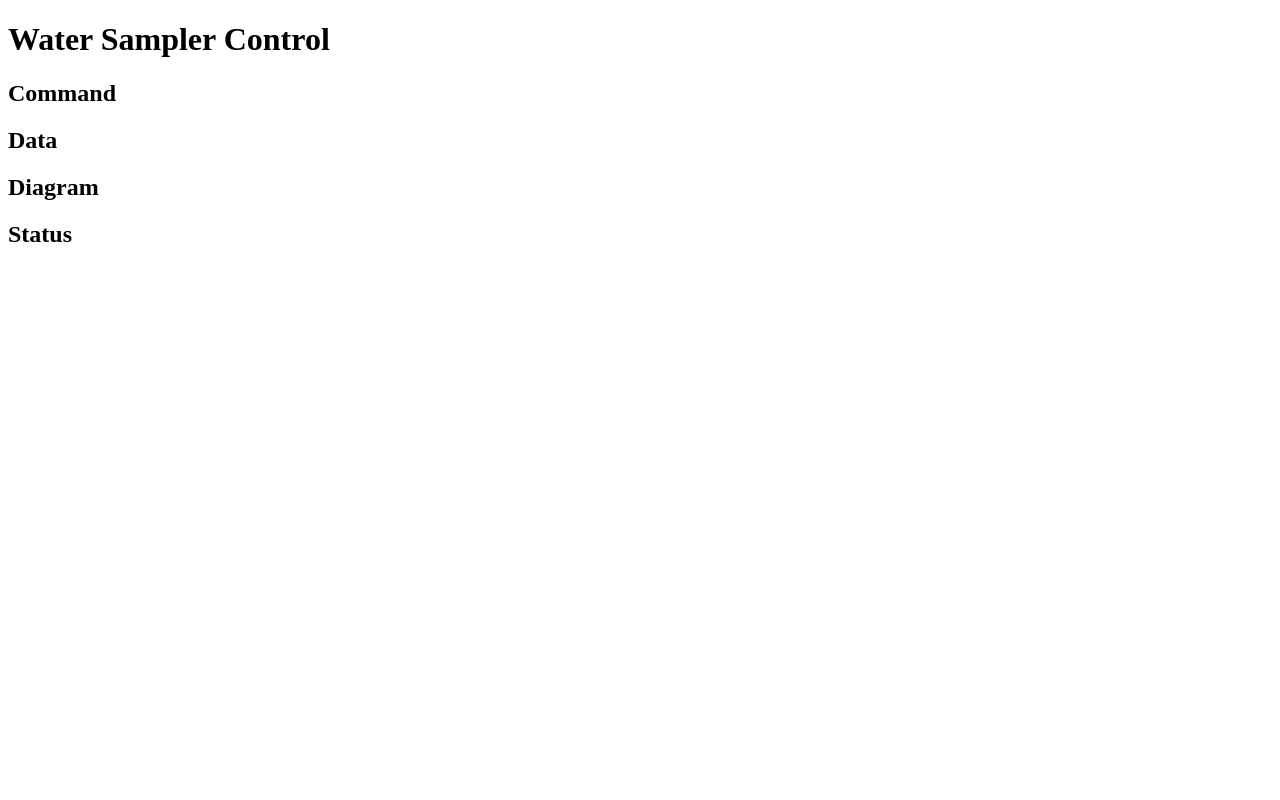
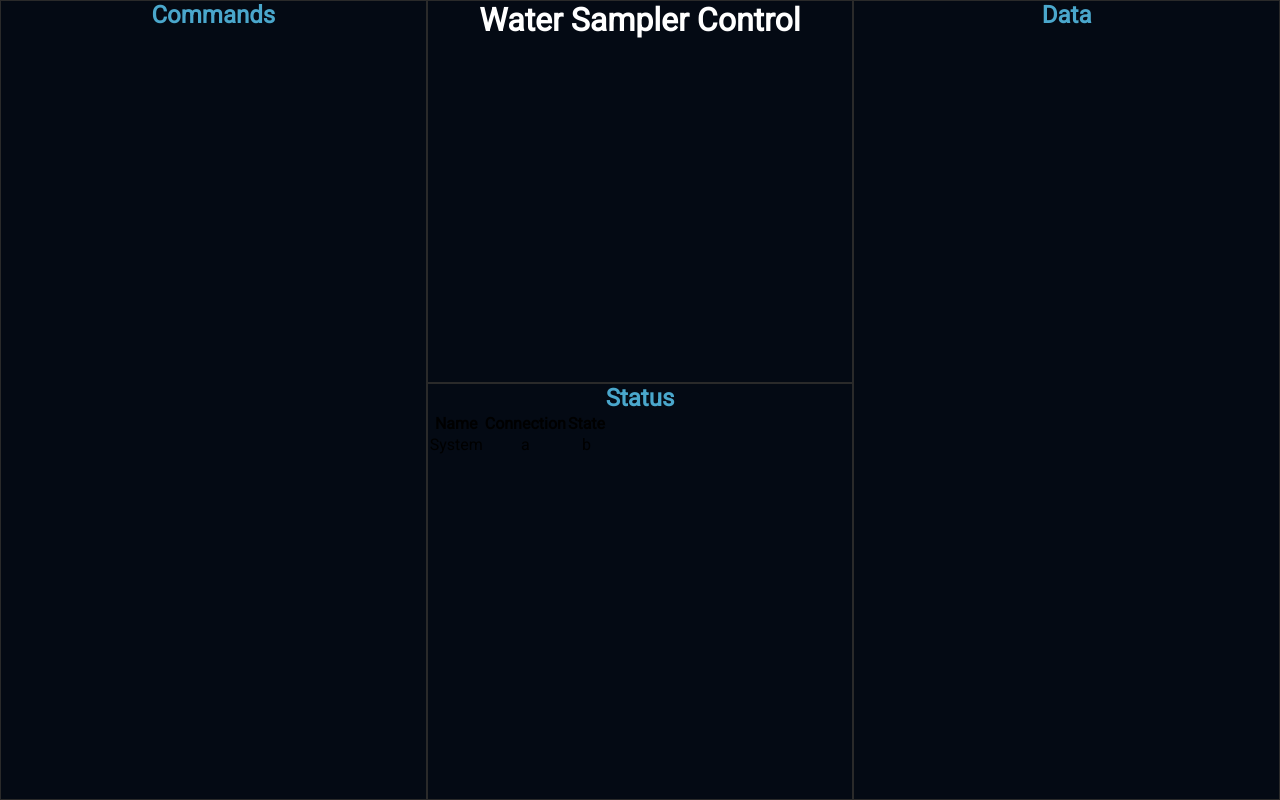
Before and after one commit to JimmeeX/mman4020-demo, a React (Create React App) app in the folder src/ros/gui/: page / in a window 1280 px wide. Built offline with nearby package versions, Linux system fonts and the light colour scheme; what roslib would draw is missing.

Commit message:
grid style; font change; minor css changes

```diff
--- a/src/ros/gui/src/App.jsx
+++ b/src/ros/gui/src/App.jsx
@@ -7,8 +7,7 @@ import Status from './pages/Status';
 
 const App = () => {
   return (
-    <div className='App'>
-      <h1>Water Sampler Control</h1>
+    <div id='app'>
       <Command />
       <Data />
       <Diagram />
--- a/src/ros/gui/src/index.jsx
+++ b/src/ros/gui/src/index.jsx
@@ -4,6 +4,8 @@ import App from './App';
 import * as serviceWorker from './serviceWorker';
 
 import ROSLIB from 'roslib';
+
+import './style/main.css';
 
 var ros = new ROSLIB.Ros({
   url: 'ws://localhost:9090'
--- a/src/ros/gui/src/pages/Command.jsx
+++ b/src/ros/gui/src/pages/Command.jsx
@@ -1,7 +1,11 @@
 import React from 'react';
 
 const Command = () => {
-  return <h2>Command</h2>;
+  return (
+    <div id='command'>
+      <h2>Commands</h2>
+    </div>
+  );
 };
 
 export default Command;
--- a/src/ros/gui/src/pages/Data.jsx
+++ b/src/ros/gui/src/pages/Data.jsx
@@ -1,7 +1,11 @@
 import React from 'react';
 
 const Data = () => {
-  return <h2>Data</h2>;
+  return (
+    <div id='data'>
+      <h2>Data</h2>
+    </div>
+  );
 };
 
 export default Data;
--- a/src/ros/gui/src/pages/Diagram.jsx
+++ b/src/ros/gui/src/pages/Diagram.jsx
@@ -1,7 +1,11 @@
 import React from 'react';
 
 const Diagram = () => {
-  return <h2>Diagram</h2>;
+  return (
+    <div id='diagram'>
+      <h1>Water Sampler Control</h1>
+    </div>
+  );
 };
 
 export default Diagram;
--- a/src/ros/gui/src/pages/Status.jsx
+++ b/src/ros/gui/src/pages/Status.jsx
@@ -1,7 +1,23 @@
 import React from 'react';
 
 const Status = () => {
-  return <h2>Status</h2>;
+  return (
+    <div id='status'>
+      <h2>Status</h2>
+      <table>
+        <tr>
+          <th>Name</th>
+          <th>Connection</th>
+          <th>State</th>
+        </tr>
+        <tr>
+          <td>System</td>
+          <td>a</td>
+          <td>b</td>
+        </tr>
+      </table>
+    </div>
+  );
 };
 
 export default Status;
--- a/src/ros/gui/src/style/_app.scss
+++ b/src/ros/gui/src/style/_app.scss
@@ -0,0 +1,45 @@
+* {
+  margin: 0;
+  padding: 0;
+  text-align: center;
+}
+
+body {
+  background-color: colour(darker_blue);
+}
+
+#app {
+  display: grid;
+  width: 100vw;
+  height: 100vh;
+
+  grid-template-columns: 1fr 1fr 1fr;
+  grid-template-areas:
+    'command diagram data'
+    'command diagram data'
+    'command status  data'
+    'command status  data';
+
+  #command {
+    grid-area: command;
+  }
+
+  #data {
+    grid-area: data;
+  }
+
+  #diagram {
+    grid-area: diagram;
+  }
+
+  #status {
+    grid-area: status;
+  }
+}
+
+#command,
+#data,
+#diagram,
+#status {
+  border: 1px solid colour(gray);
+}
--- /dev/null
+++ b/src/ros/gui/src/style/_typography.scss
@@ -0,0 +1,14 @@
+@import url('https://fonts.googleapis.com/css?family=Roboto&display=swap');
+
+body {
+  font-family: 'Roboto', sans-serif;
+}
+
+h1 {
+  color: colour(white);
+}
+
+h2 {
+  color: colour(blue);
+  // font-size: 1.5rem;
+}
--- a/src/ros/gui/src/style/main.css
+++ b/src/ros/gui/src/style/main.css
@@ -1 +1,68 @@
-/* No CSS *//*# sourceMappingURL=main.css.map */
+@import url("https://fonts.googleapis.com/css?family=Roboto&display=swap");
+body {
+  font-family: 'Roboto', sans-serif;
+}
+
+h1 {
+  color: #ffffff;
+}
+
+h2 {
+  color: #4aa7cc;
+}
+
+* {
+  margin: 0;
+  padding: 0;
+  text-align: center;
+}
+
+body {
+  background-color: #040a14;
+}
+
+#app {
+  display: -ms-grid;
+  display: grid;
+  width: 100vw;
+  height: 100vh;
+  -ms-grid-columns: 1fr 1fr 1fr;
+      grid-template-columns: 1fr 1fr 1fr;
+      grid-template-areas: 'command diagram data' 'command diagram data' 'command status  data' 'command status  data';
+}
+
+#app #command {
+  -ms-grid-row: 1;
+  -ms-grid-row-span: 4;
+  -ms-grid-column: 1;
+  grid-area: command;
+}
+
+#app #data {
+  -ms-grid-row: 1;
+  -ms-grid-row-span: 4;
+  -ms-grid-column: 3;
+  grid-area: data;
+}
+
+#app #diagram {
+  -ms-grid-row: 1;
+  -ms-grid-row-span: 2;
+  -ms-grid-column: 2;
+  grid-area: diagram;
+}
+
+#app #status {
+  -ms-grid-row: 3;
+  -ms-grid-row-span: 2;
+  -ms-grid-column: 2;
+  grid-area: status;
+}
+
+#command,
+#data,
+#diagram,
+#status {
+  border: 1px solid #2a2a2a;
+}
+/*# sourceMappingURL=main.css.map */
--- a/src/ros/gui/src/style/main.scss
+++ b/src/ros/gui/src/style/main.scss
@@ -1,3 +1,4 @@
 @import './variables';
+@import './typography';
 
 @import './app';
```
Also changed, not shown: 1 other file (tests, documents, lock files or other folders).
